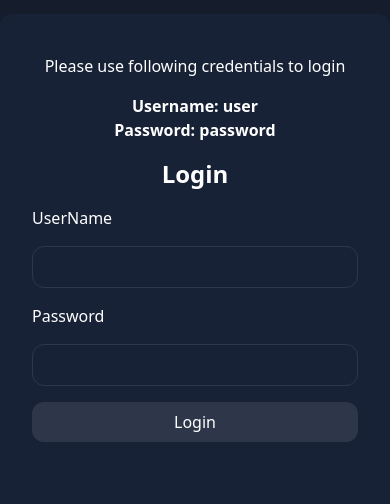
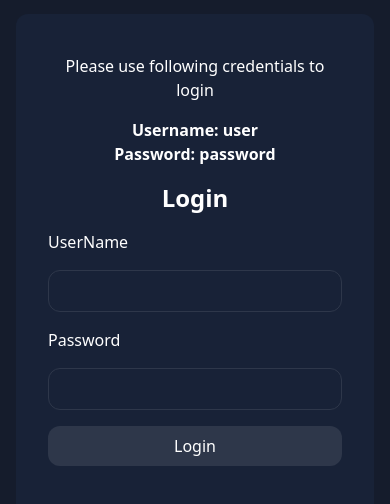
Before and after one commit to Sharad10-10/product-user-dashboard, a Next.js app: page / in a window 390 px wide. Shown: the part 148-652 px from the top of the page. Built offline with nearby package versions, Linux system fonts and the light colour scheme.

Commit message:
Fixed login margin in mobile view

```diff
--- a/app/ui/login/Login.jsx
+++ b/app/ui/login/Login.jsx
@@ -41,7 +41,7 @@ const Login = () => {
 
 
   return (
-    <div className="h-screen w-screen flex flex-col items-center justify-center">
+    <div className="h-screen w-screen flex flex-col items-center justify-center px-4">
       <div className="bg-[#182237] flex flex-col gap-4 max-w-100 w-full max-h-130 h-full p-8 pt-10 rounded-xl">
 
       <div>
```
